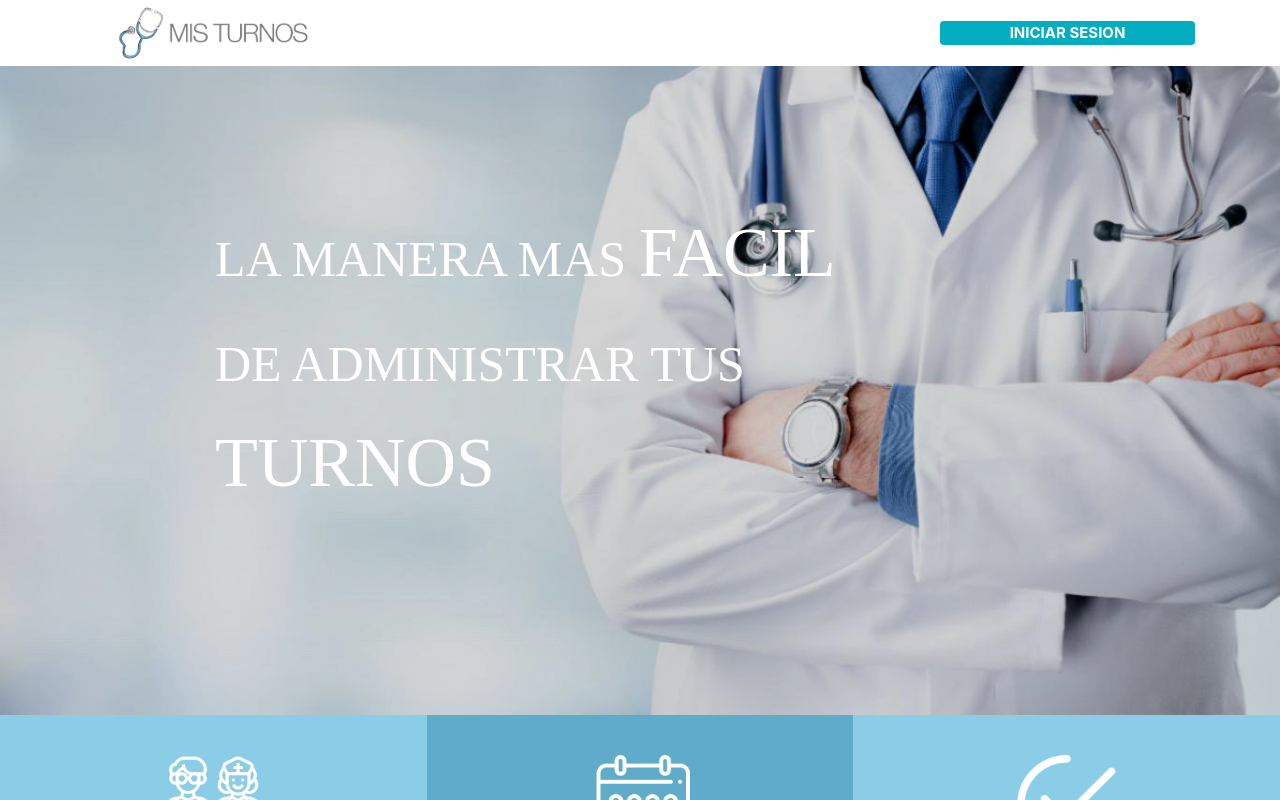
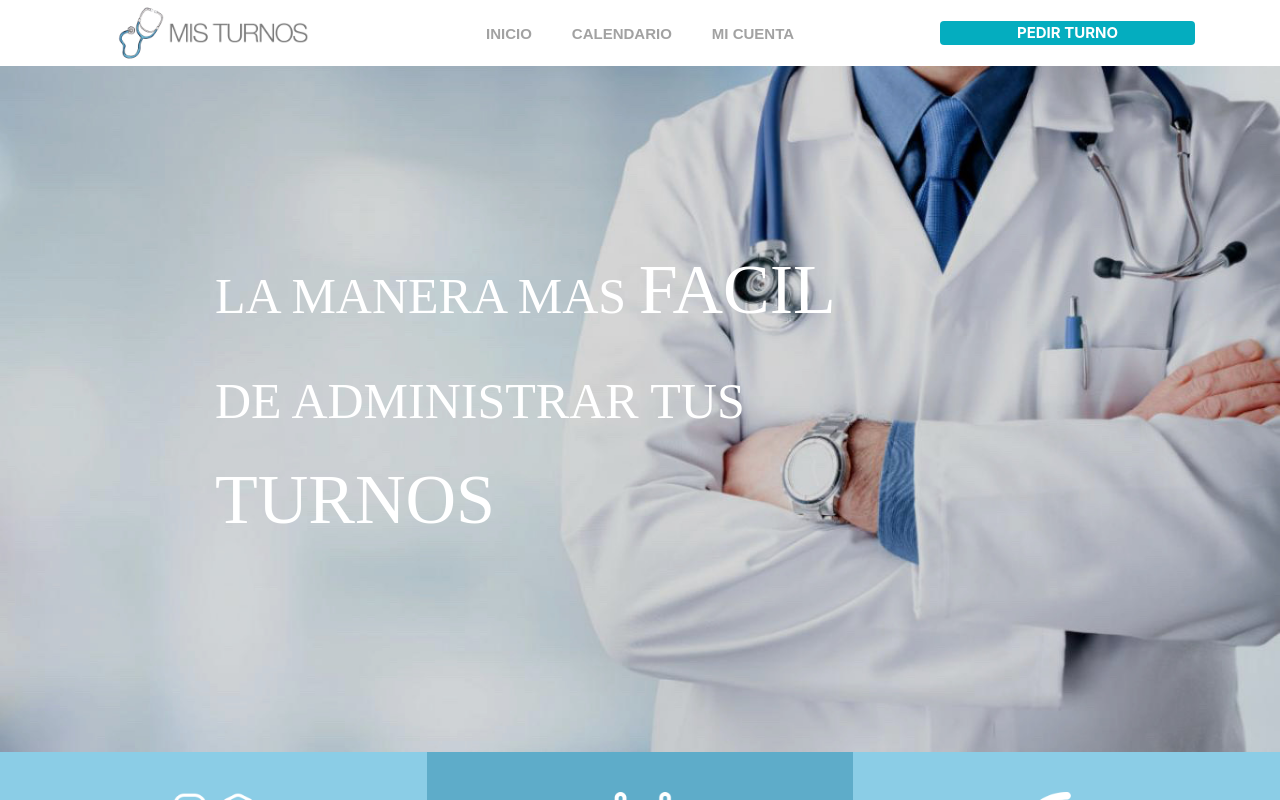
Before and after one commit to vperalta19/mis-turnos, a React (Create React App) app: page / in a window 1280 px wide. Shown: the top 800 px of the page. Built offline with nearby package versions, Linux system fonts and the light colour scheme.

Commit message:
rompiendo todo

```diff
--- a/src/App.js
+++ b/src/App.js
@@ -6,7 +6,7 @@ import LandingPage from './components/LandingPage.js';
 
 function App() {
 	const toolbar = {
-		nombre: ''
+		nombre: 'Juan Manuel Belgrano'
 	}
 	return (
 		<div className="App">
--- a/src/assets/css/landingPage.css
+++ b/src/assets/css/landingPage.css
@@ -121,8 +121,9 @@
 .sobreNosotros span{
     font-family: Roboto, thin;
     font-size: 2vw;
-    margin-bottom: 50px;
 }
+
+
 
 .redes{
     display: inline;
```
